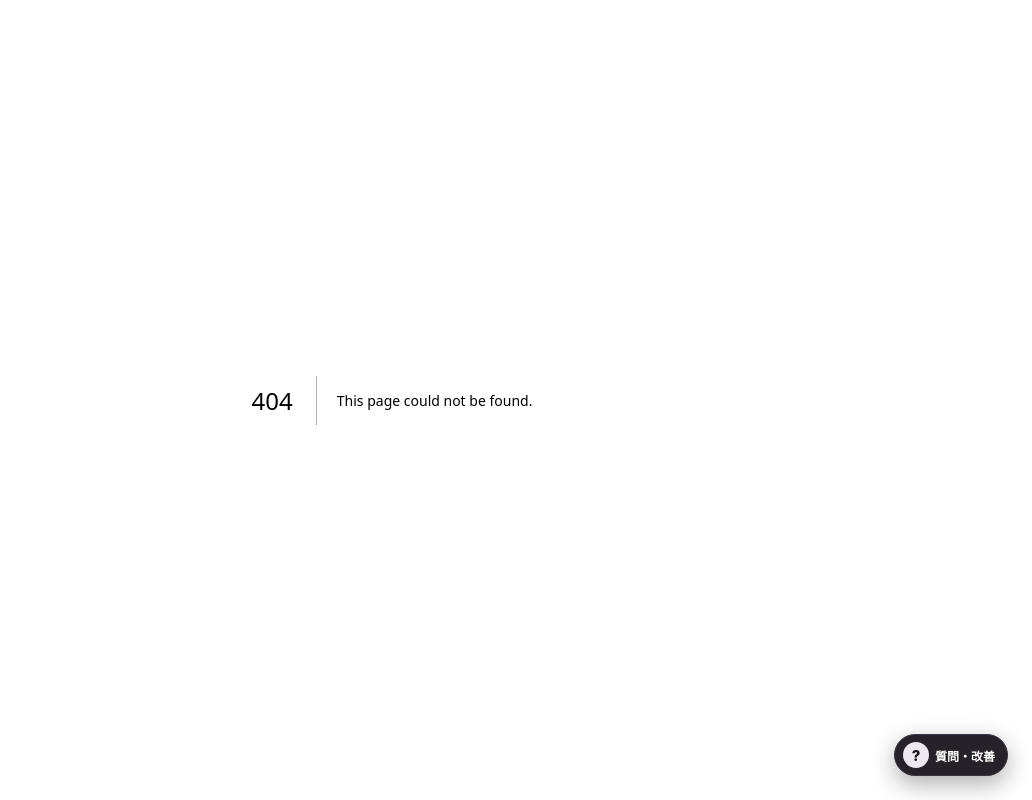
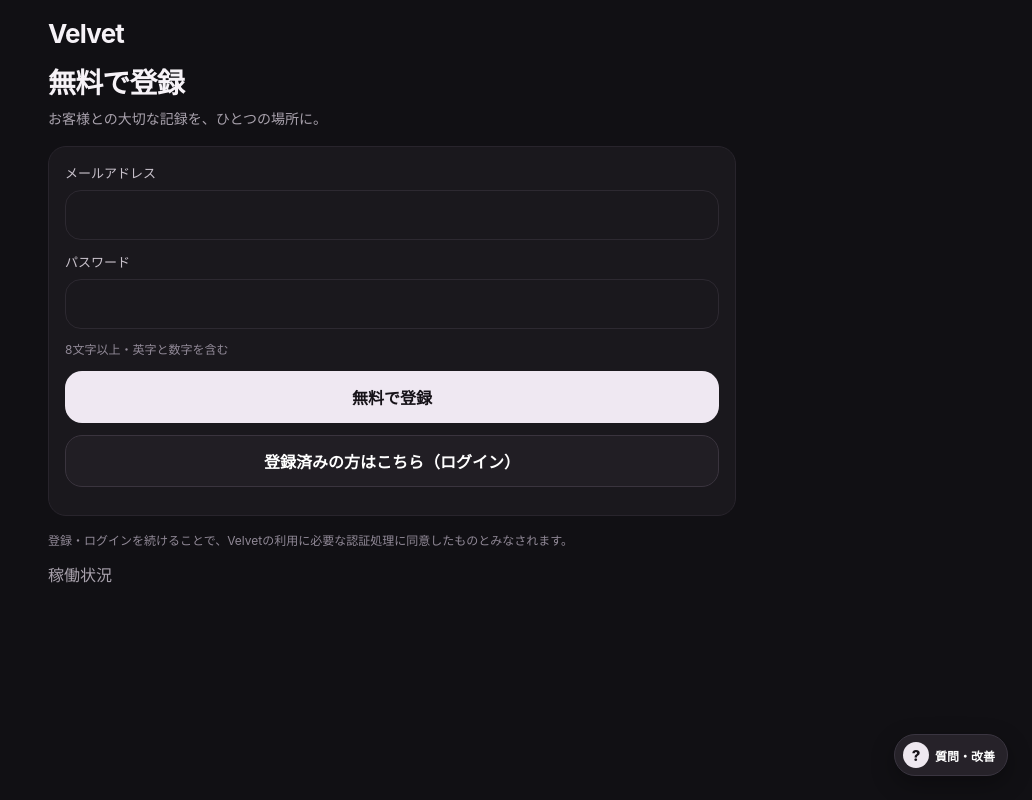
Before and after one commit to karukimori-wq/Velvet, a Next.js app: page /auth in a window 1280 px wide. Before the commit this address had no page. Shown: the whole page, without its empty margins (248-1280 px from the left). Built offline with nearby package versions, Linux system fonts and the light colour scheme; no server answers.

Commit message:
feat: add branded Velvet Clerk authentication flow

```diff
--- /dev/null
+++ b/app/auth/page.tsx
@@ -0,0 +1,164 @@
+"use client";
+
+import Link from "next/link";
+import { useAuth, useSignIn, useSignUp } from "@clerk/nextjs";
+import { useRouter } from "next/navigation";
+import { useEffect, useState } from "react";
+
+type Mode = "signup" | "signin";
+
+function validVelvetPassword(value: string) {
+  return value.length >= 8 && /[A-Za-z]/.test(value) && /[0-9]/.test(value);
+}
+
+export default function AuthPage() {
+  const router = useRouter();
+  const { isSignedIn } = useAuth();
+  const { signIn, fetchStatus: signInStatus } = useSignIn();
+  const { signUp, fetchStatus: signUpStatus } = useSignUp();
+  const [mode, setMode] = useState<Mode>("signup");
+  const [verificationSent, setVerificationSent] = useState(false);
+  const [message, setMessage] = useState("");
+
+  useEffect(() => {
+    if (isSignedIn) router.replace("/");
+  }, [isSignedIn, router]);
+
+  const busy = signInStatus === "fetching" || signUpStatus === "fetching";
+
+  async function finishSignIn() {
+    await signIn.finalize({
+      navigate: ({ session, decorateUrl }) => {
+        if (session?.currentTask) {
+          setMessage("追加の本人確認が必要です。もう一度お試しください。");
+          return;
+        }
+        const url = decorateUrl("/");
+        if (url.startsWith("http")) window.location.href = url;
+        else router.push(url);
+      },
+    });
+  }
+
+  async function finishSignUp() {
+    await signUp.finalize({
+      navigate: ({ session, decorateUrl }) => {
+        if (session?.currentTask) {
+          setMessage("追加の本人確認が必要です。もう一度お試しください。");
+          return;
+        }
+        const url = decorateUrl("/");
+        if (url.startsWith("http")) window.location.href = url;
+        else router.push(url);
+      },
+    });
+  }
+
+  async function handleSignIn(formData: FormData) {
+    setMessage("");
+    const emailAddress = String(formData.get("email") ?? "").trim();
+    const password = String(formData.get("password") ?? "");
+    if (!emailAddress || !password) {
+      setMessage("メールアドレスとパスワードを入力してください。");
+      return;
+    }
+
+    const { error } = await signIn.password({ emailAddress, password });
+    if (error) {
+      setMessage("メールアドレスまたはパスワードを確認してください。");
+      return;
+    }
+    if (signIn.status === "complete") await finishSignIn();
+    else setMessage("追加の本人確認が必要です。もう一度お試しください。");
+  }
+
+  async function handleSignUp(formData: FormData) {
+    setMessage("");
+    const emailAddress = String(formData.get("email") ?? "").trim();
+    const password = String(formData.get("password") ?? "");
+    if (!emailAddress) {
+      setMessage("メールアドレスを入力してください。");
+      return;
+    }
+    if (!validVelvetPassword(password)) {
+      setMessage("パスワードは8文字以上で、英字と数字を含めてください。");
+      return;
+    }
+
+    const { error } = await signUp.password({ emailAddress, password });
+    if (error) {
+      setMessage("登録内容を確認してください。すでに登録済みの場合はログインしてください。");
+      return;
+    }
+    const verification = await signUp.verifications.sendEmailCode();
+    if (verification.error) {
+      setMessage("確認コードを送信できませんでした。時間をおいてもう一度お試しください。");
+      return;
+    }
+    setVerificationSent(true);
+  }
+
+  async function handleVerify(formData: FormData) {
+    setMessage("");
+    const code = String(formData.get("code") ?? "").trim();
+    if (!code) {
+      setMessage("確認コードを入力してください。");
+      return;
+    }
+    const { error } = await signUp.verifications.verifyEmailCode({ code });
+    if (error) {
+      setMessage("確認コードが正しいか確認してください。");
+      return;
+    }
+    if (signUp.status === "complete") await finishSignUp();
+    else setMessage("登録を完了できませんでした。もう一度お試しください。");
+  }
+
+  if (isSignedIn) return null;
+
+  return (
+    <main className="shell">
+      <header className="header"><div className="brand">Velvet</div></header>
+      <section className="hero">
+        <h1>{verificationSent ? "メールを確認" : mode === "signup" ? "無料で登録" : "ログイン"}</h1>
+        <p>{verificationSent ? "届いた確認コードを入力してください。" : "お客様との大切な記録を、ひとつの場所に。"}</p>
+      </section>
+
+      <section className="card stack">
+        {verificationSent ? (
+          <form action={handleVerify} className="stack">
+            <label className="fieldLabel" htmlFor="code">確認コード</label>
+            <input className="searchBox" id="code" name="code" inputMode="numeric" autoComplete="one-time-code" required />
+            {message && <div className="formError" role="alert">{message}</div>}
+            <button className="primaryButton" type="submit" disabled={busy}>{busy ? "確認中…" : "登録を完了"}</button>
+            <button className="secondaryButton" type="button" disabled={busy} onClick={() => void signUp.verifications.sendEmailCode()}>確認コードを再送</button>
+          </form>
+        ) : mode === "signup" ? (
+          <form action={handleSignUp} className="stack">
+            <label className="fieldLabel" htmlFor="signup-email">メールアドレス</label>
+            <input className="searchBox" id="signup-email" name="email" type="email" autoComplete="email" required />
+            <label className="fieldLabel" htmlFor="signup-password">パスワード</label>
+            <input className="searchBox" id="signup-password" name="password" type="password" autoComplete="new-password" minLength={8} required />
+            <div className="formHint">8文字以上・英字と数字を含む</div>
+            {message && <div className="formError" role="alert">{message}</div>}
+            <button className="primaryButton" type="submit" disabled={busy}>{busy ? "登録中…" : "無料で登録"}</button>
+            <button className="secondaryButton" type="button" onClick={() => { setMode("signin"); setMessage(""); }}>登録済みの方はこちら（ログイン）</button>
+            <div id="clerk-captcha" />
+          </form>
+        ) : (
+          <form action={handleSignIn} className="stack">
+            <label className="fieldLabel" htmlFor="signin-email">メールアドレス</label>
+            <input className="searchBox" id="signin-email" name="email" type="email" autoComplete="email" required />
+            <label className="fieldLabel" htmlFor="signin-password">パスワード</label>
+            <input className="searchBox" id="signin-password" name="password" type="password" autoComplete="current-password" required />
+            {message && <div className="formError" role="alert">{message}</div>}
+            <button className="primaryButton" type="submit" disabled={busy}>{busy ? "ログイン中…" : "ログイン"}</button>
+            <button className="secondaryButton" type="button" onClick={() => { setMode("signup"); setMessage(""); }}>初めての方はこちら（無料登録）</button>
+          </form>
+        )}
+      </section>
+      <p className="formHint" style={{ marginTop: 16 }}>登録・ログインを続けることで、Velvetの利用に必要な認証処理に同意したものとみなされます。</p>
+      <Link className="subtle" href="/api/health">稼働状況</Link>
+    </main>
+  );
+}
```
